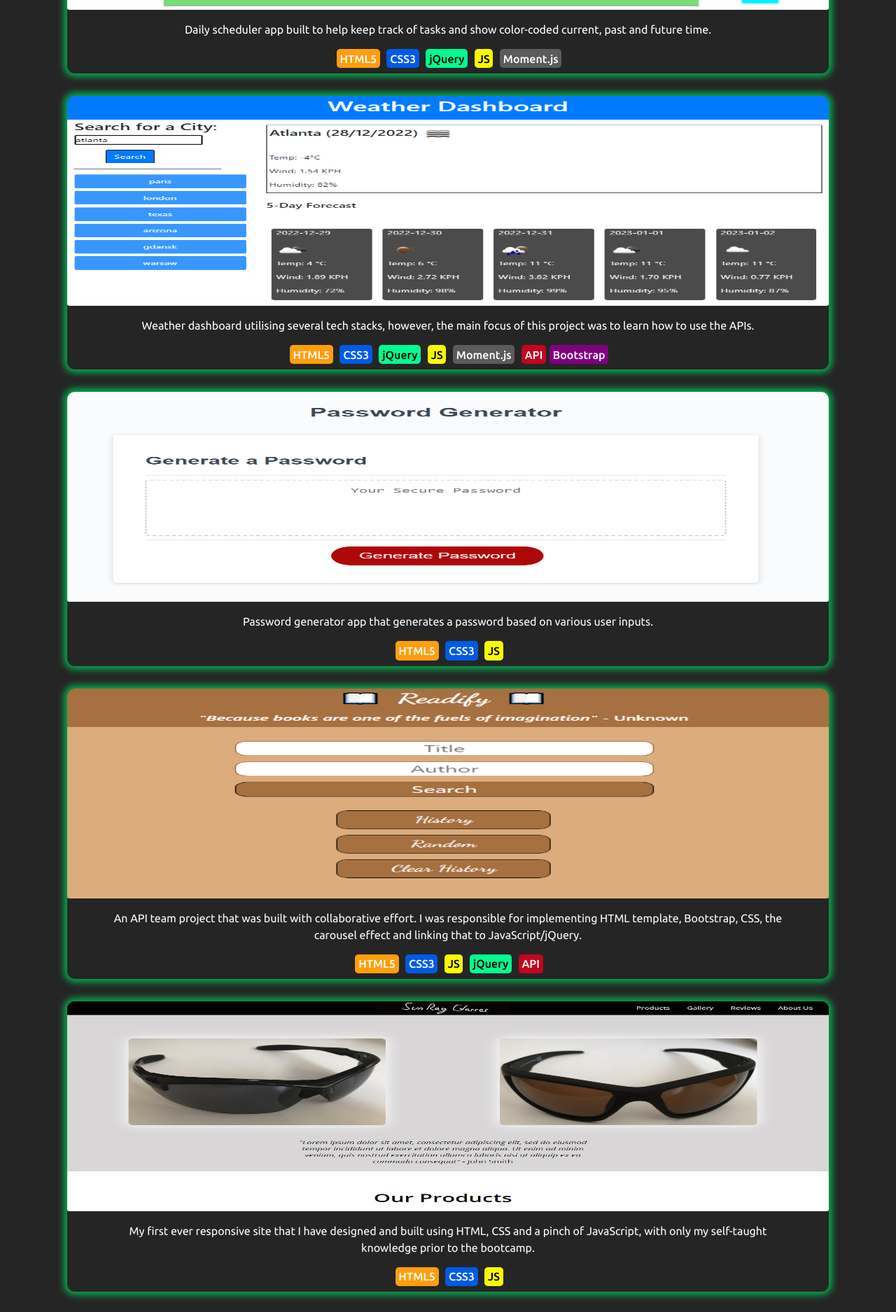
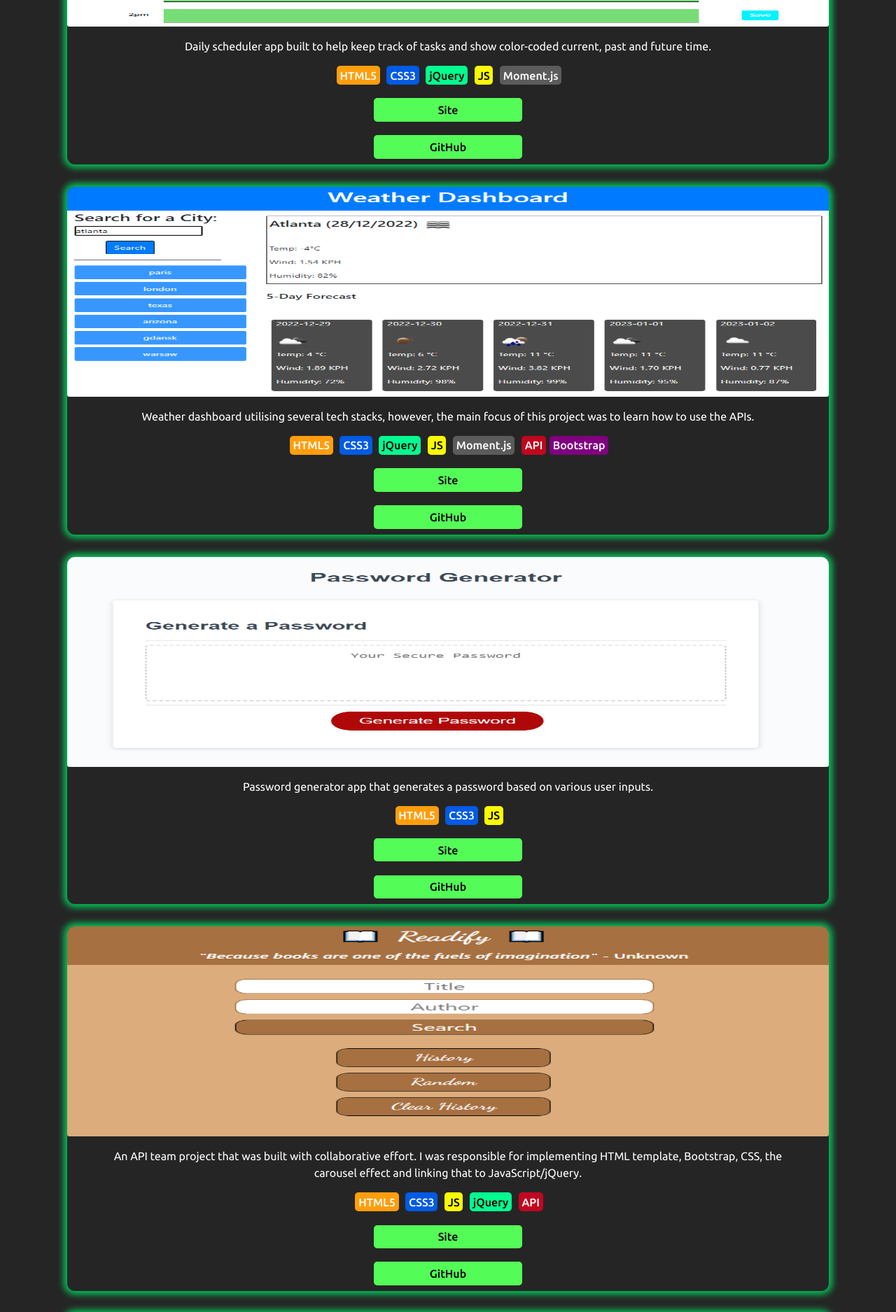
Before and after one commit to MrMaciejM/react-portfolio, a React (Create React App) app: page / in a window 1280 px wide. Shown: the part 880-2755 px from the top of the page at 70% size. Built offline with nearby package versions, Linux system fonts and the light colour scheme.

Commit message:
added links to the project cards and styled them

```diff
--- a/src/App.css
+++ b/src/App.css
@@ -26,6 +26,7 @@ a {
 }
 p {
   color: var(--white);
+  text-align: center;
 }
 /* LINKS STYLING AND EFFECTS */
 header nav a:hover {
--- a/src/App.js
+++ b/src/App.js
@@ -7,6 +7,9 @@ import "./components/Intro.css";
 import Projects from "./components/Projects";
 import "./App.css";
 
+import About from "./components/About";
+import "./components/About.css";
+
 function App() {
   return (
     //
@@ -14,6 +17,7 @@ function App() {
       <Header></Header>
       <Intro></Intro>
       <Projects></Projects>
+      <About></About>
     </div>
   );
 }
--- /dev/null
+++ b/src/components/About.css
@@ -0,0 +1,22 @@
+h2 {
+  margin-bottom: 2rem;
+}
+.aboutContainer {
+  /* border: 2px solid #52e055; */
+  border-radius: 9px;
+  margin: 0 1rem;
+  background-color: black;
+}
+.aboutContainer p {
+  margin: 0.5rem 2rem;
+}
+.smallDivider {
+  height: 2px;
+  background-color: #52e055;
+  margin: 1rem 1rem;
+}
+.outsideWorkText {
+  /*  */
+  text-decoration: underline;
+  text-decoration-color: #52e055;
+}
--- /dev/null
+++ b/src/components/About.js
@@ -0,0 +1,49 @@
+import "./About.css";
+function About() {
+  return (
+    <section>
+      <h2>About</h2>
+      <div className="aboutContainer">
+        <p>
+          I am an IT professional with over 4.5 years of experience pursuing a
+          career in web development.
+        </p>
+        <p>
+          I have discovered my passion for coding while working on a project,
+          which required me to learn Powershell scripting language to complete
+          it.
+        </p>
+        <p>
+          Then I have stumbled across a person showcasing their web dev project,
+          connecting to various smarthome devices and controlling them with
+          their custom build website.
+        </p>
+        <p>
+          The ability to affect the world with coding has really inspired me to
+          pursue it full-time.
+        </p>
+        <p>
+          As a result, I have learned many skills, and built several projects
+          showcasing those skills, which I can now use to help someone's dream
+          come to fruition.
+        </p>
+        <div className="smallDivider"></div>
+        <p className="outsideWorkText">Outside of work</p>
+        <p>Outside of work I like to do various things: </p>
+        <p>
+          Social: Hanging out with friends and family, playing pool, bowling,
+          cinema, water parks.
+        </p>
+        <p>
+          Sports: Football, football training wth my team, tennis, table tennis,
+          badminton, squash, volleyball, jogging.
+        </p>
+        <p>
+          Other: coding, tinkering with tech, light gaming, learning new things.
+        </p>
+      </div>
+    </section>
+  );
+}
+
+export default About;
--- a/src/components/Projects.css
+++ b/src/components/Projects.css
@@ -1,9 +1,7 @@
 :root {
   --links: #52e055;
 }
-h2 {
-  /* margin-bottom: 3rem; */
-}
+
 .divider {
   height: 3px;
   width: 90%;
@@ -12,17 +10,7 @@ h2 {
   margin: 3rem auto;
   border-radius: 5px;
 }
-/* .carouselMain {
-  margin: 1.4rem !important;
-  box-shadow: 0 0 7px 2px var(--links);
-  border-radius: 11px;
-}
-.carousel-control-prev,
-.carousel-control-next {
-  opacity: 1;
-  filter: invert(0);
-  width: 7%;
-} */
+
 a {
   margin: 0 !important;
   padding: 0 !important;
@@ -114,11 +102,30 @@ a {
   background-color: purple;
   color: white;
 }
+.nodejs {
+  background-color: #60c48a;
+  color: white;
+}
+
+.projectLinksBottom {
+  display: grid;
+  justify-content: center;
+  text-align: center;
+  font-weight: 500;
+}
+.projectLinksBottom a {
+  color: black;
+  background-color: #54fc57;
+  border-radius: 5px;
+  padding: 0.3rem 5rem !important;
+  margin-top: 1.2rem !important;
+}
+
 /* *************** */
 /* ANIMATIONS */
 .projectsWrapperDiv {
   /* box-shadow: 10px 0 20px 1px #ffffff !important; */
-  animation: myAnim 7s ease-in infinite;
+  animation: myAnim 8s ease-in infinite;
 }
 @keyframes myAnim {
   /* offset-x | offset-y */
@@ -126,7 +133,7 @@ a {
     box-shadow: 0px 0px 10px 5px #028b3d;
   }
   50% {
-    box-shadow: 0px 0px 10px 5px #0bcb5f;
+    box-shadow: 0px 0px 10px 5px #09e96a;
   }
   100% {
     box-shadow: 0px 0px 10px 5px #028b3d;
--- a/src/components/Projects.js
+++ b/src/components/Projects.js
@@ -32,6 +32,22 @@ function Projects() {
               <span className=" tech techJS">JS</span>
               <span className=" tech techMoment">Moment.js</span>
             </div>
+            <div className="projectLinksBottom">
+              <a
+                target={"_blank"}
+                rel="noreferrer"
+                href="https://mrmaciejm.github.io/daily-planner-app/"
+              >
+                Site
+              </a>
+              <a
+                target={"_blank"}
+                rel="noreferrer"
+                href="https://github.com/MrMaciejM/daily-planner-app"
+              >
+                GitHub
+              </a>
+            </div>
           </div>
           {/* Project 2 - weather dashboard */}
           <div className="projectsWrapperDiv">
@@ -58,6 +74,22 @@ function Projects() {
               <span className=" tech techApi">API</span>
               <span className=" tech bstrap">Bootstrap</span>
             </div>
+            <div className="projectLinksBottom">
+              <a
+                target={"_blank"}
+                rel="noreferrer"
+                href="https://mrmaciejm.github.io/weather-dashboard/"
+              >
+                Site
+              </a>
+              <a
+                target={"_blank"}
+                rel="noreferrer"
+                href="https://github.com/MrMaciejM/weather-dashboard"
+              >
+                GitHub
+              </a>
+            </div>
           </div>
           {/* Project 3 - pwd generator */}
           <div className="projectsWrapperDiv">
@@ -79,6 +111,22 @@ function Projects() {
               <span className="tech techHtml">HTML5</span>
               <span className=" tech techCss">CSS3</span>
               <span className=" tech techJS">JS</span>
+            </div>
+            <div className="projectLinksBottom">
+              <a
+                target={"_blank"}
+                rel="noreferrer"
+                href="https://mrmaciejm.github.io/password-generator/"
+              >
+                Site
+              </a>
+              <a
+                target={"_blank"}
+                rel="noreferrer"
+                href="https://github.com/MrMaciejM/password-generator"
+              >
+                GitHub
+              </a>
             </div>
           </div>
           {/* End of Project 3*/}
@@ -106,6 +154,22 @@ function Projects() {
               <span className=" tech techJquery">jQuery</span>
               <span className=" tech techApi">API</span>
             </div>
+            <div className="projectLinksBottom">
+              <a
+                target={"_blank"}
+                rel="noreferrer"
+                href="https://mrmaciejm.github.io/readify/"
+              >
+                Site
+              </a>
+              <a
+                target={"_blank"}
+                rel="noreferrer"
+                href="https://github.com/MrMaciejM/readify"
+              >
+                GitHub
+              </a>
+            </div>
           </div>
           {/* End of Project 4*/}
           {/* Project 5 - Landing Page*/}
@@ -130,8 +194,46 @@ function Projects() {
               <span className=" tech techCss">CSS3</span>
               <span className=" tech techJS">JS</span>
             </div>
+            <div className="projectLinksBottom">
+              <a
+                target={"_blank"}
+                rel="noreferrer"
+                href="https://mrmaciejm.github.io/product-landing-page-v1/"
+              >
+                Site
+              </a>
+              <a
+                target={"_blank"}
+                rel="noreferrer"
+                href="https://github.com/MrMaciejM/product-landing-page-v1"
+              >
+                GitHub
+              </a>
+            </div>
           </div>
           {/* End of Project 5*/}
+          {/* Project 6*/}
+          <div className="projectsWrapperDiv">
+            <a target={"_blank"} rel={"noreferrer"} href="#_blank">
+              <img
+                src={require("../assets/images/windows-wait.png")}
+                alt={"Node.js team generator project"}
+              />
+            </a>
+            <p>
+              <strong>Coming soon</strong>: Node.js team generator project.
+            </p>
+            <div className="techDiv">
+              <span className="tech techHtml">HTML5</span>
+              <span className=" tech techCss">CSS3</span>
+              <span className=" tech nodejs">Node.js</span>
+            </div>
+            <div className="projectLinksBottom">
+              <a href="#_blank">Site</a>
+              <a href="#_blank">GitHub</a>
+            </div>
+          </div>
+          {/* End of Project 6*/}
         </div>
       </div>
       <div className="divider"></div>
```
Also changed, not shown: src/assets/images/windows-wait.png (added).
